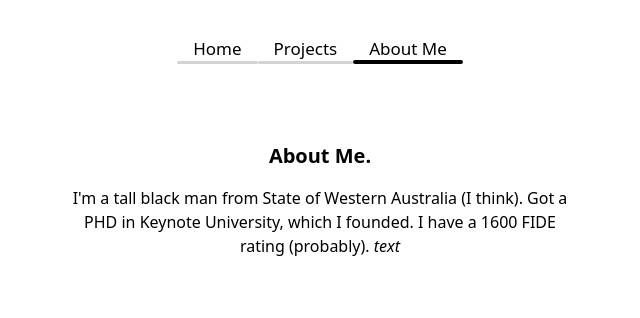
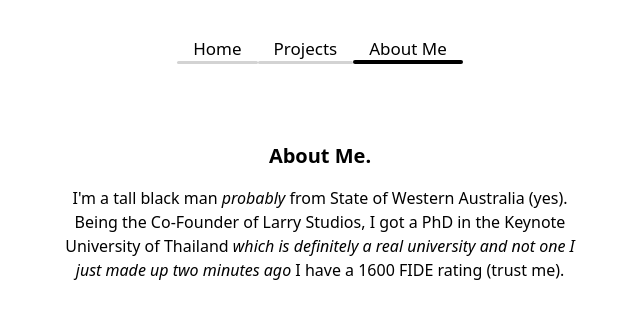
Before and after one commit to kornls/innerdin-fork, a Next.js app: page /din in a window 1280 px wide. Shown: the top 318 px of the page, without its empty margins (320-960 px from the left). Built offline with nearby package versions, Linux system fonts and the light colour scheme.

Commit message:
Update din.jsx

```diff
--- a/pages/din.jsx
+++ b/pages/din.jsx
@@ -6,9 +6,9 @@ export default function Projects() {
       <main className="mt-20 mb-9 text-center flex-col flex gap-4">
         <h1 className="font-semibold text-xl">About Me.</h1>
         <p className="max-w-lg">
-          I&apos;m a tall black man from State of Western Australia (I think).
-          Got a PHD in Keynote University, which I founded. I have a 1600 FIDE
-          rating (probably). <i>text</i>
+          I&apos;m a tall black man <i>probably</i> from State of Western Australia (yes).
+          Being the Co-Founder of Larry Studios, I got a PhD in the Keynote University of Thailand <i>which is definitely a real university and not one I just made up two minutes ago</i> I have a 1600 FIDE
+          rating (trust me).
         </p>
       </main>
     </Template>
```
